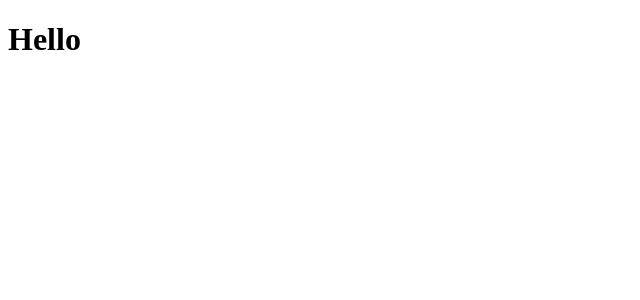
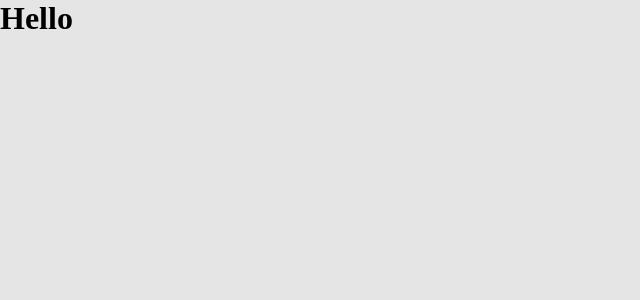
Before and after one commit to vinioliv/Squad7-Hackaton-FCamara-Frontend, a React (Create React App) app in the folder frontend/: page / in a window 1280 px wide. Shown: the top 300 px of the page, without its empty margins (0-640 px from the left). Built offline with nearby package versions, Linux system fonts and the light colour scheme.

Commit message:
feat: global css

```diff
--- /dev/null
+++ b/frontend/src/global.css
@@ -0,0 +1,14 @@
+*{
+    margin: 0;
+    padding: 0;
+    outline: 0;
+    box-sizing: border-box;
+}
+
+body{
+    background: #E5E5E5;
+};
+
+button{
+    cursor: pointer;
+}
```
Also changed, not shown: frontend/src/App.js (+6 -1 lines).
